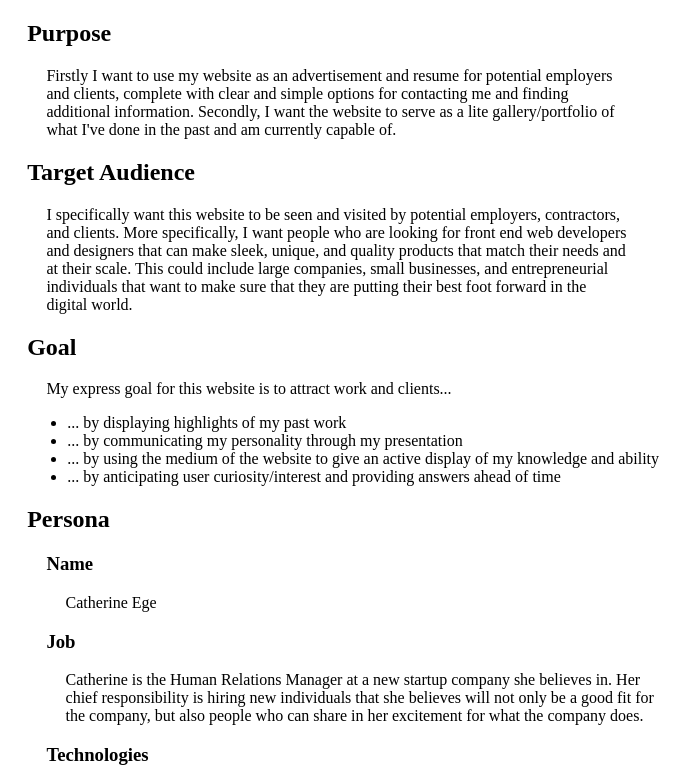
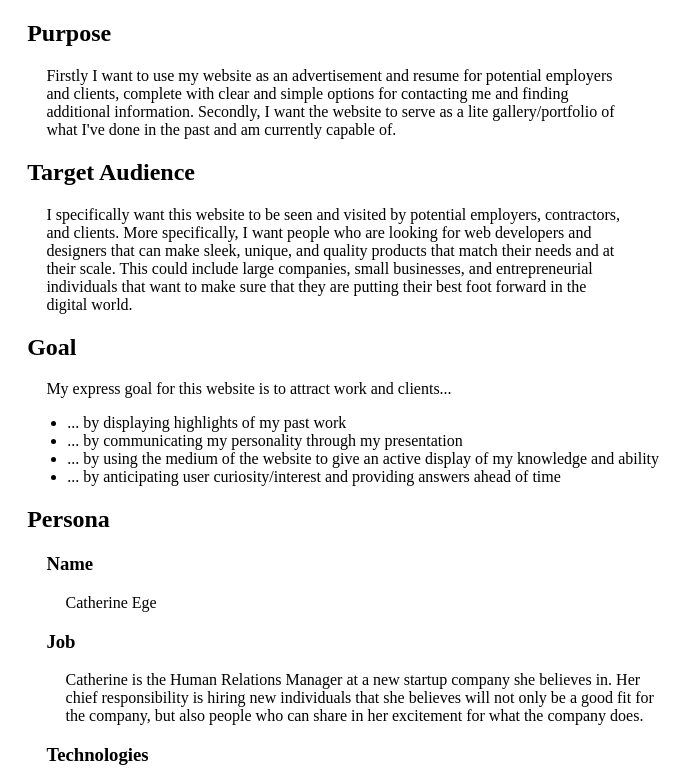
Before and after one commit to DestryU/destryU-pwp, a plain HTML site: page public_html/documentation/milestone-1.html in a window 1280 px wide. Shown: the top 782 px of the page, without its empty margins (0-695 px from the left). Drawn offline with Linux system fonts and the light colour scheme.

Commit message:
Broadened scope

```diff
--- a/public_html/documentation/milestone-1.html
+++ b/public_html/documentation/milestone-1.html
@@ -21,7 +21,7 @@
             <h2>Target Audience</h2>
             <p class="indent">
                 I specifically want this website to be seen and visited by potential employers, contractors, and
-                clients. More specifically, I want people who are looking for front end web developers and designers
+                clients. More specifically, I want people who are looking for web developers and designers
                 that can make sleek, unique, and quality products that match their needs and at their scale. This could
                 include large companies, small businesses, and entrepreneurial individuals that want to make sure that
                 they are putting their best foot forward in the digital world.
```
